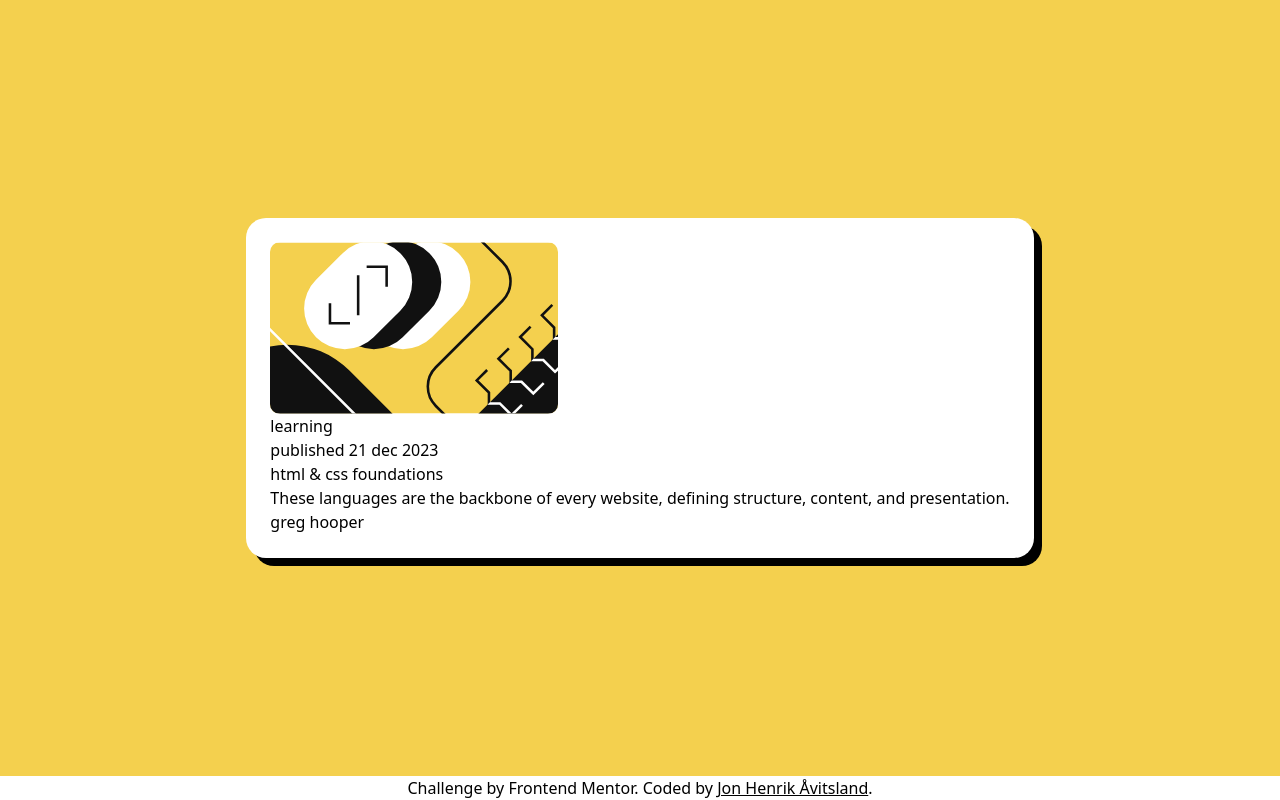
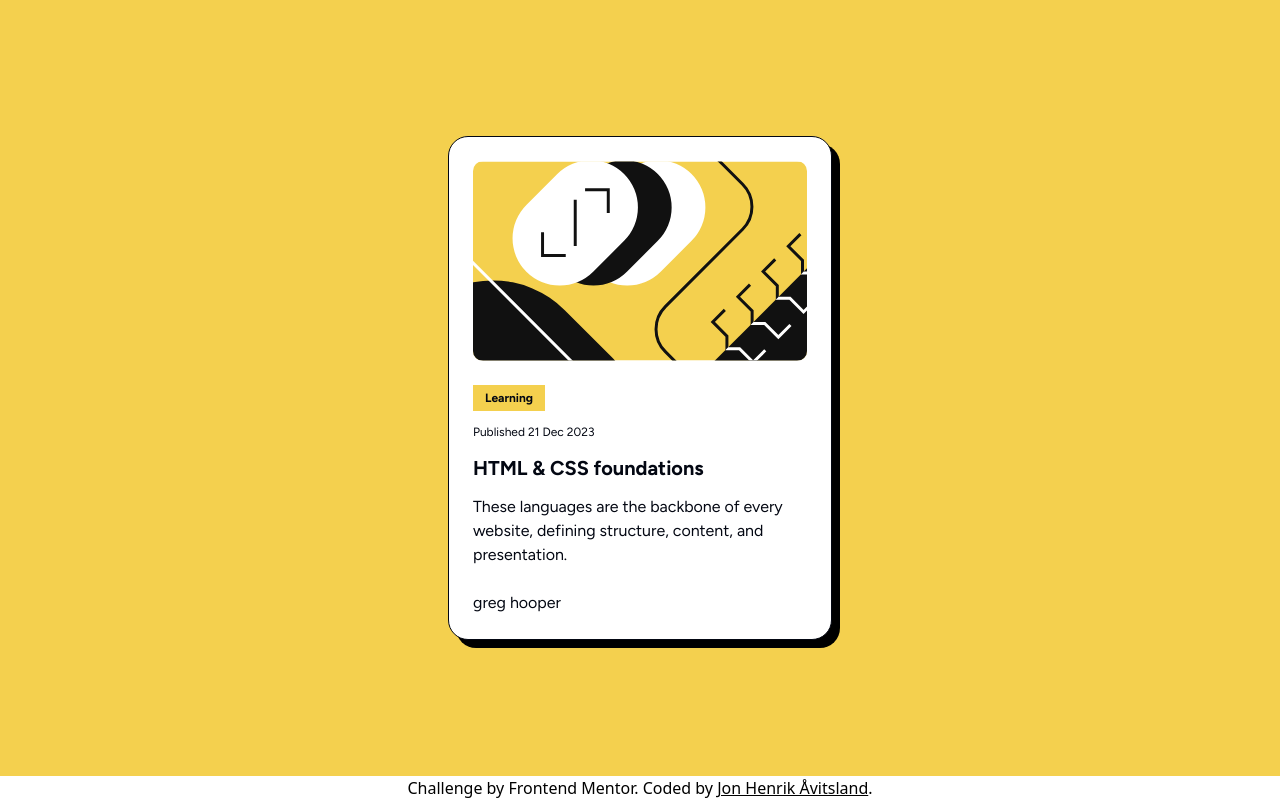
Before and after one commit to jonhenrikaavitsland/frontendmentor, a Next.js app: page /components/blog-preview-card in a window 1280 px wide. Built offline with nearby package versions, Linux system fonts and the light colour scheme.

Commit message:
updating the component

```diff
--- a/src/components/BlogPreviewCard/index.jsx
+++ b/src/components/BlogPreviewCard/index.jsx
@@ -9,23 +9,27 @@ const figtree = Figtree({
 
 export default function BlogPreviewCard() {
   return (
-    <div className='bg-white p-6 rounded-2.5xl shadow-custom-two'>
+    <div
+      className={`bg-white p-6 rounded-2.5xl shadow-custom-two flex flex-col gap-6 max-w-sm mx-6 border border-gray-950 text-gray-950  ${figtree.className}`}
+    >
       <div>
         <Image
           src='/project/blog-preview-card/illustration-article.svg'
-          width={288}
-          height={288}
+          width={400}
+          height={200}
           alt='qr-code'
           className='rounded-0.5xl'
         />
       </div>
-      <section>
-        <div>
+      <section className='flex flex-col gap-3'>
+        <div className='capitalize bg-yellow-custom font-extrabold text-xs/normal px-3 py-1 w-min'>
           <span>learning</span>
         </div>
-        <p>published 21 dec 2023</p>
-        <h2>
-          <span>html & css</span> foundations
+        <p className='text-xs/normal capitalize'>
+          published 21 dec 2023
+        </p>
+        <h2 className='font-extrabold text-xl/normal'>
+          <span className='uppercase'>html & css</span> foundations
         </h2>
         <p>
           These languages are the backbone of every website,
```
